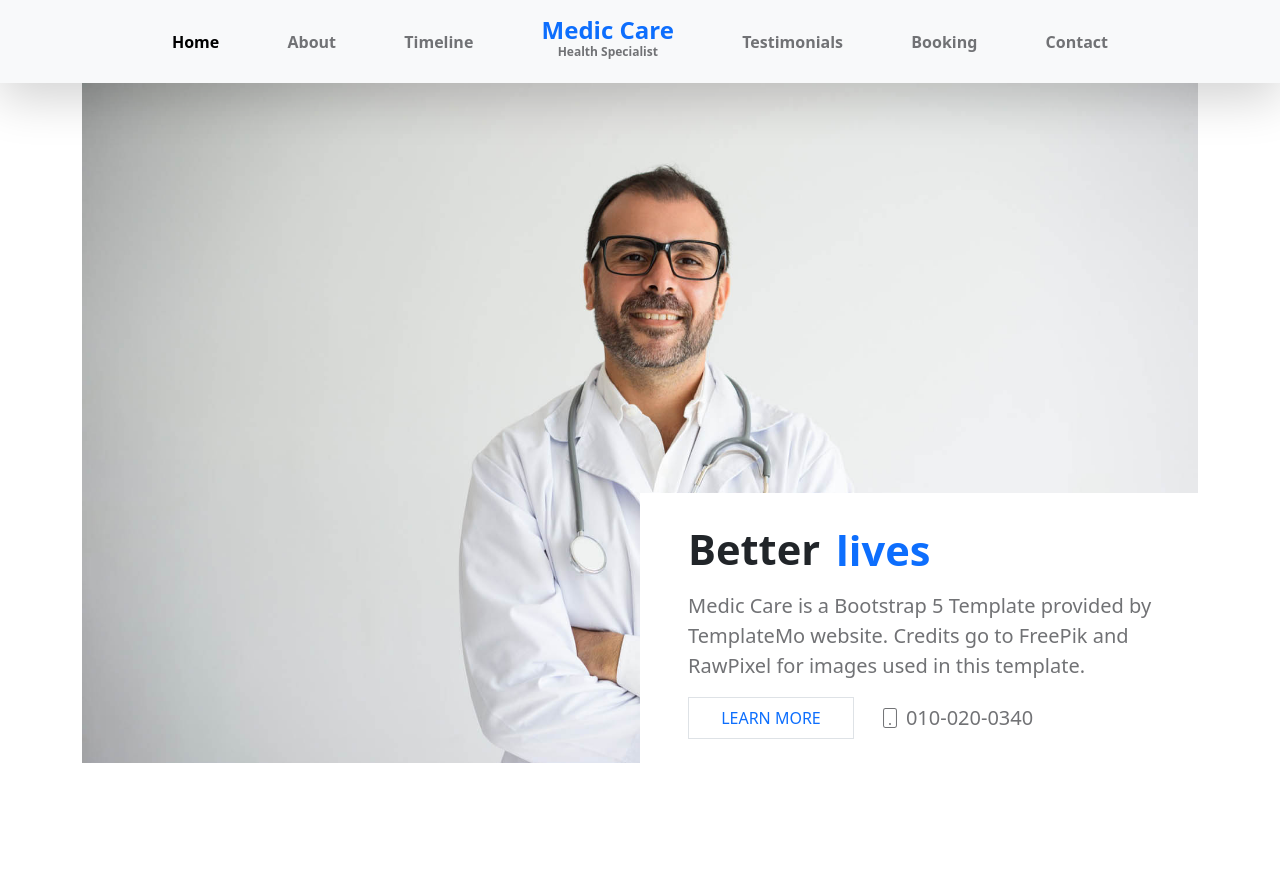
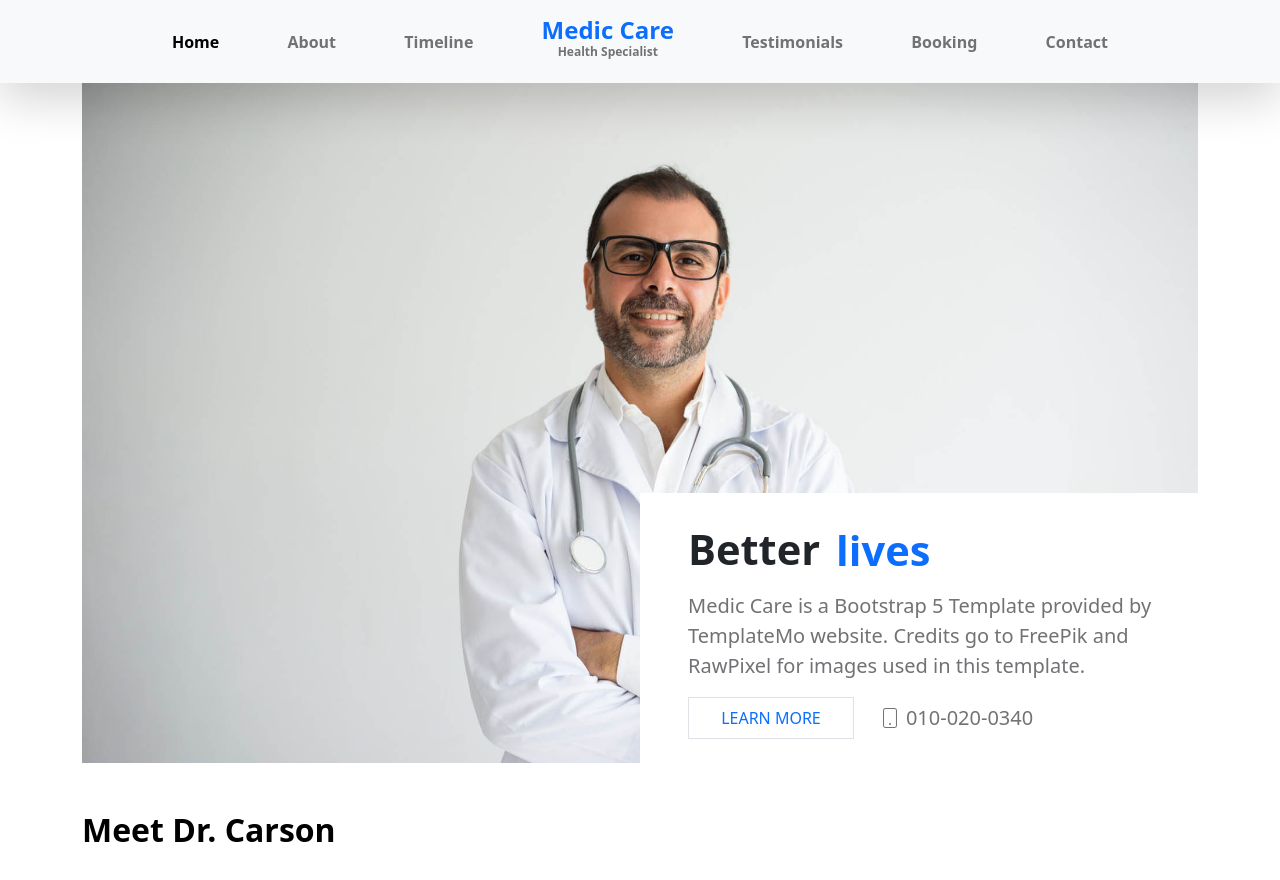
Before and after one commit to AsalYousefi/Medical-Booking, a React (Vite) app: page / in a window 1280 px wide. Shown: the top 880 px of the page. Before the commit the page ends 800 px from the top, so only its background shows below. Built offline with nearby package versions, Linux system fonts and the light colour scheme.

Commit message:
about section created

```diff
--- /dev/null
+++ b/src/MainSection/About/About.jsx
@@ -0,0 +1,15 @@
+export default function About() {
+    return (
+        <section className="about my-5" id="about">
+            <div className="container">
+                <div className="d-md-flex justify-content-between">
+                    <div>
+                        <h2 className="fw-bold text-black">Meet Dr. Carson</h2>
+                    </div>
+                    <div></div>
+                </div>
+                <div></div>
+            </div>
+        </section>
+    )
+}
--- a/src/MainSection/MainSection.jsx
+++ b/src/MainSection/MainSection.jsx
@@ -1,9 +1,11 @@
+import About from "./About/About";
 import Home from "./Home/Home";
 
 export default function MainSection() {
     return (
         <main>
             <Home />
+            <About />
         </main>
     )
 }
```
